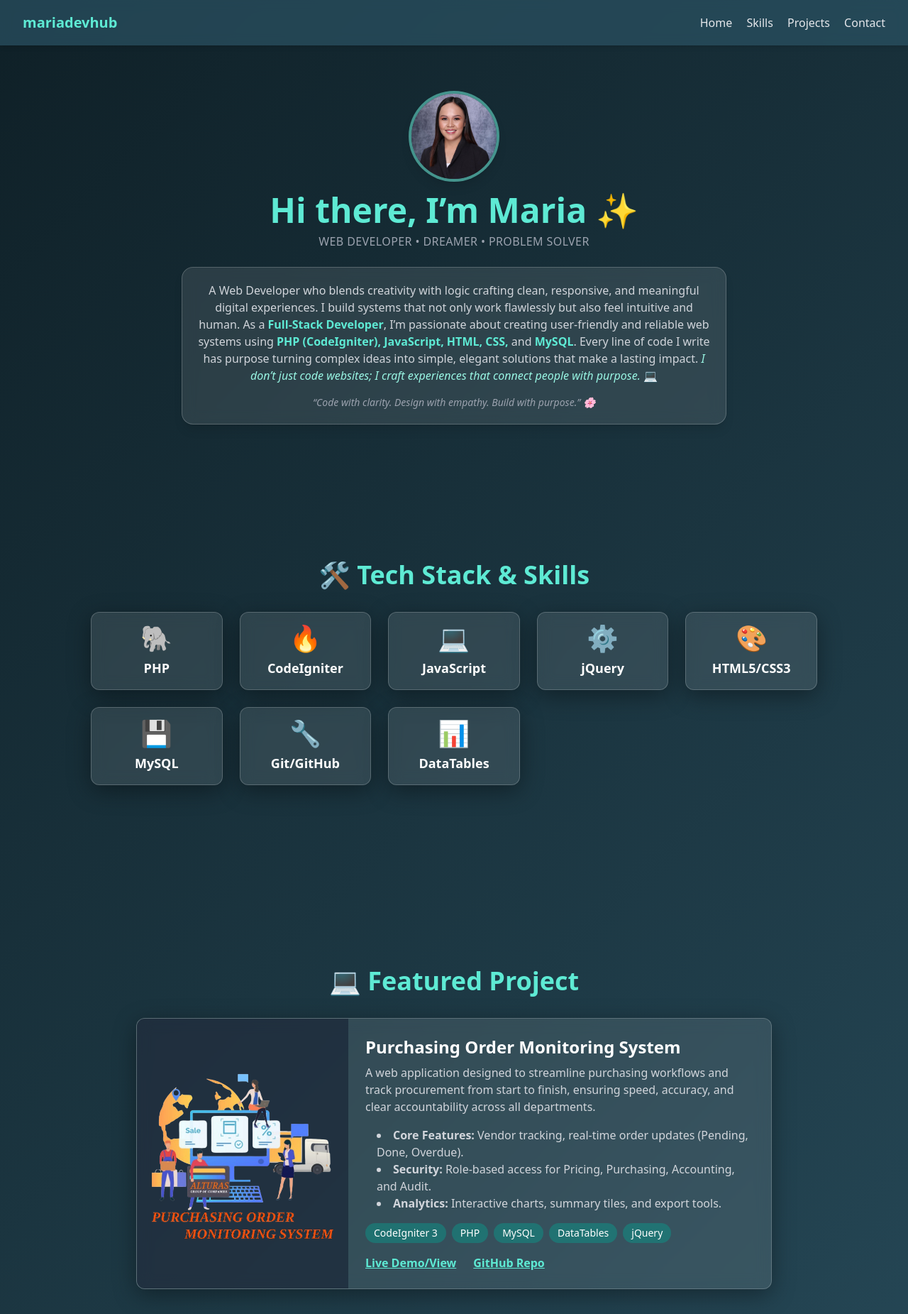
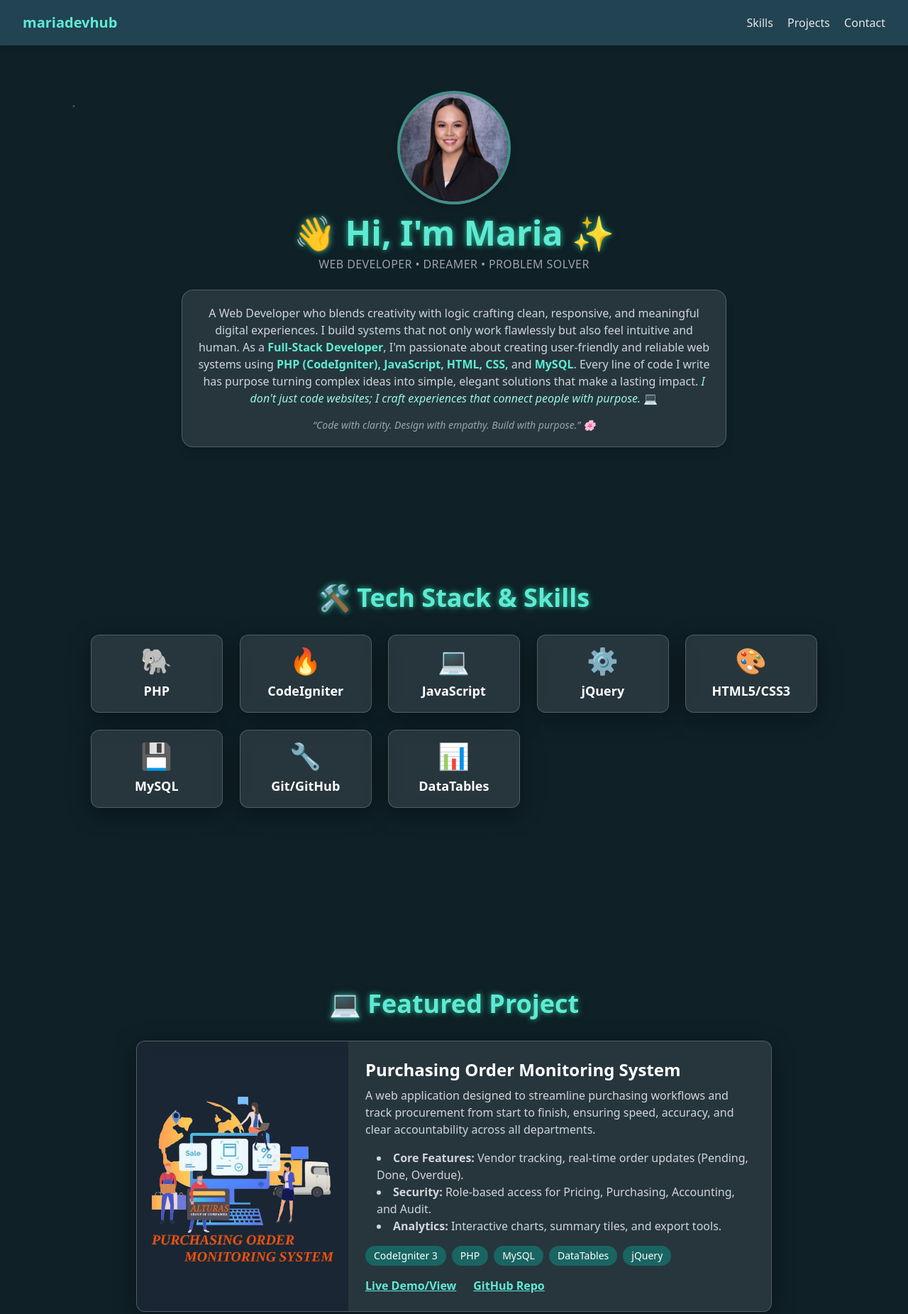
Before and after one commit to mariadevhub/mariadevhub.github.io, a plain HTML site: page index.html in a window 1280 px wide. Shown: the top 1851 px of the page at 71% size. Drawn offline with nearby package versions, Linux system fonts and the light colour scheme.

Commit message:
Update: Refactored to Teal/Dark theme and added star shower background animation.

```diff
--- a/index.html
+++ b/index.html
@@ -4,42 +4,130 @@
     <meta charset="UTF-8">
     <meta name="viewport" content="width=device-width, initial-scale=1.0">
     <title>Maria Leonilyn Naive | Web Portfolio</title>
+
     <script src="https://cdn.tailwindcss.com"></script>
+
+    <link href="https://unpkg.com/aos@2.3.4/dist/aos.css" rel="stylesheet">
+
     <style>
-        /* Custom CSS para sa Glassmorphism */
+        /* ================================================= */
+        /* 1. GLASSMORPHISM & GENERAL STYLES */
+        /* ================================================= */
         .glass-card {
-            background: rgba(255, 255, 255, 0.1); /* Gamayng transparency */
-            backdrop-filter: blur(10px); /* Frosted glass effect */
-            -webkit-backdrop-filter: blur(10px); /* Para sa Safari compatibility */
-            border: 1px solid rgba(255, 255, 255, 0.2); /* Manipis, puti nga border */
-            box-shadow: 0 8px 32px 0 rgba(0, 0, 0, 0.37); /* Gamayng shadow */
+            background: rgba(255, 255, 255, 0.1);
+            backdrop-filter: blur(10px);
+            -webkit-backdrop-filter: blur(10px);
+            border: 1px solid rgba(255, 255, 255, 0.2);
+            box-shadow: 0 8px 32px 0 rgba(0, 0, 0, 0.37);
+            transition: all 0.5s ease-in-out;
         }
+        /* Glass Card Hover Glow */
+        .glass-card:hover {
+            box-shadow: 0 0 15px rgba(52, 211, 163, 0.8), 0 8px 32px 0 rgba(0, 0, 0, 0.5); /* Teal Glow on Hover */
+        }
+
         /* Fixed Nav Bar Glass Style */
         .glass-nav {
-            background: rgba(44, 83, 100, 0.7); /* Darker, slightly transparent background */
+            background: rgba(44, 83, 100, 0.7);
             backdrop-filter: blur(8px);
             -webkit-backdrop-filter: blur(8px);
             box-shadow: 0 4px 6px -1px rgba(0, 0, 0, 0.1), 0 2px 4px -2px rgba(0, 0, 0, 0.06);
         }
-        /* I-set ang background sa tibuok page */
-        body {
-            background: linear-gradient(135deg, #0f2027, #2c5364); /* Nindot nga gradient background */
-            min-height: 100vh;
-        }
-        /* Para husto ang scroll position sa fixed header */
+
+        /* Fixed header scroll padding */
         .section-padding {
             padding-top: 6rem;
             padding-bottom: 4rem;
         }
+
+        /* Text Glow Effect */
+        .glow-text {
+            text-shadow:
+                0 0 7px rgba(52, 211, 163, 0.6),
+                0 0 12px rgba(52, 211, 163, 0.4);
+        }
+
+        /* ================================================= */
+        /* 2. NEW ANIMATED BACKGROUND (SHOWER/METEOR EFFECT) */
+        /* ================================================= */
+        body {
+            background: #0f2027; /* Solid dark base */
+            min-height: 100vh;
+            overflow-x: hidden; /* Hide horizontal scroll from animations */
+        }
+
+        /* Container for the animated stars/glitter */
+        .star-shower {
+            position: fixed;
+            top: 0;
+            left: 0;
+            width: 100%;
+            height: 100%;
+            pointer-events: none; /* Allows clicks to pass through */
+            z-index: -1; /* Keep it behind all content */
+        }
+
+        /* Styling for each star/glitter element */
+        .star-shower .star {
+            position: absolute;
+            width: 3px;
+            height: 3px;
+            background: #a9f1df; /* Light teal color */
+            border-radius: 50%;
+            opacity: 0;
+            animation: fallAndGlow linear infinite;
+        }
+
+        /* Generate multiple stars with different starting positions and delays */
+        /* This is the heart of the CSS shower effect */
+        .star-shower .star:nth-child(1) { top: 20%; left: 10%; animation-delay: 0s; animation-duration: 15s; }
+        .star-shower .star:nth-child(2) { top: 5%; left: 50%; animation-delay: 2s; animation-duration: 10s; }
+        .star-shower .star:nth-child(3) { top: 70%; left: 80%; animation-delay: 4s; animation-duration: 18s; }
+        .star-shower .star:nth-child(4) { top: 40%; left: 30%; animation-delay: 6s; animation-duration: 12s; }
+        .star-shower .star:nth-child(5) { top: 90%; left: 65%; animation-delay: 8s; animation-duration: 20s; }
+        .star-shower .star:nth-child(6) { top: 15%; left: 95%; animation-delay: 1s; animation-duration: 14s; }
+        .star-shower .star:nth-child(7) { top: 80%; left: 5%; animation-delay: 3s; animation-duration: 16s; }
+        .star-shower .star:nth-child(8) { top: 50%; left: 40%; animation-delay: 5s; animation-duration: 11s; }
+        .star-shower .star:nth-child(9) { top: 10%; left: 75%; animation-delay: 7s; animation-duration: 19s; }
+        .star-shower .star:nth-child(10) { top: 60%; left: 20%; animation-delay: 9s; animation-duration: 13s; }
+
+        /* Keyframes for the shower effect */
+        @keyframes fallAndGlow {
+            0% {
+                transform: translateY(-100vh) rotate(0deg); /* Start way above */
+                opacity: 0;
+            }
+            50% {
+                opacity: 0.8; /* Max opacity in the middle */
+                transform: translateY(0vh) translateX(100px); /* Move diagonally down */
+            }
+            100% {
+                transform: translateY(100vh) rotate(360deg); /* End below the screen */
+                opacity: 0;
+            }
+        }
+
     </style>
 </head>
 <body class="text-white font-sans">
 
+    <div class="star-shower">
+        <div class="star"></div>
+        <div class="star"></div>
+        <div class="star"></div>
+        <div class="star"></div>
+        <div class="star"></div>
+        <div class="star"></div>
+        <div class="star"></div>
+        <div class="star"></div>
+        <div class="star"></div>
+        <div class="star"></div>
+        </div>
     <nav class="glass-nav fixed top-0 w-full z-50">
         <div class="container mx-auto px-4 md:px-8 flex justify-between items-center h-16">
             <a href="#home" class="text-xl font-bold text-teal-300 hover:text-white transition">mariadevhub</a>
             <div class="space-x-4">
-                <a href="#home" class="text-gray-200 hover:text-teal-300 transition">Home</a>
+                <!-- <a href="#home" class="text-gray-200 hover:text-teal-300 transition">Home</a> -->
                 <a href="#skills" class="text-gray-200 hover:text-teal-300 transition">Skills</a>
                 <a href="#projects" class="text-gray-200 hover:text-teal-300 transition">Projects</a>
                 <a href="#contact" class="text-gray-200 hover:text-teal-300 transition">Contact</a>
@@ -49,44 +137,31 @@
 
     <div class="container mx-auto p-4 md:p-8">
 
-        <!-- <header id="home" class="text-center py-24 md:py-32 section-padding">
-
+        <header id="home" class="text-center py-16 md:py-24 section-padding" data-aos="fade-down">
             <img
                 src="maria.jpg"
                 alt="Maria Leonilyn Naive Profile"
-                class="rounded-full w-40 h-40 mx-auto mb-6 object-cover glass-card border-4 border-teal-300/50"
+                class="rounded-full w-40 h-40 mx-auto mb-4 object-cover glass-card border-4 border-teal-300/50 shadow-lg"
+                data-aos="zoom-in" data-aos-delay="300"
             >
 
-            <h3 class="text-6xl md:text-7xl font-extrabold mb-4 text-teal-300">👋 Hi, I'm Maria Leonilyn Naive</h3>
-            <p class="text-2xl italic text-gray-300">Web Developer | Building responsive websites that empower businesses to grow online.</p>
-        </header> -->
-
-        <header id="home" class="text-center py-16 md:py-24 section-padding">
-
-            <img
-                src="maria.jpg"
-                alt="Maria Leonilyn Naive Profile"
-                class="rounded-full w-32 h-32 mx-auto mb-4 object-cover glass-card border-4 border-teal-300/50 shadow-lg"
-            >
-
-            <h3 class="text-3xl md:text-5xl font-extrabold mb-2 text-teal-300">
-                Hi there, I’m Maria ✨
+            <h3 class="text-3xl md:text-5xl font-extrabold mb-2 text-teal-300 glow-text">
+                👋 Hi, I'm Maria ✨
             </h3>
 
             <p class="text-sm md:text-base text-gray-400 mb-6 tracking-wide uppercase">
                 Web Developer • Dreamer • Problem Solver
             </p>
 
-            <!-- 💻 Web Developer Description -->
-            <div class="max-w-3xl mx-auto glass-card p-5 rounded-2xl text-gray-200 shadow-lg leading-relaxed">
+            <div class="max-w-3xl mx-auto glass-card p-5 rounded-2xl text-gray-200 shadow-lg leading-relaxed" data-aos="zoom-in" data-aos-delay="500">
                 <p class="text-sm md:text-base text-gray-300 mb-4">
                     A Web Developer who blends creativity with logic crafting clean, responsive, and meaningful digital experiences.
                     I build systems that not only work flawlessly but also feel intuitive and human.
-                    As a <span class="text-teal-300 font-semibold">Full-Stack Developer</span>, I’m passionate about creating
+                    As a <span class="text-teal-300 font-semibold">Full-Stack Developer</span>, I'm passionate about creating
                     user-friendly and reliable web systems using <span class="font-semibold text-teal-300">PHP (CodeIgniter), JavaScript,
                     HTML, CSS,</span> and <span class="font-semibold text-teal-300">MySQL</span>.
                     Every line of code I write has purpose turning complex ideas into simple, elegant solutions that make a lasting impact.
-                    <span class="italic text-teal-200">I don’t just code websites; I craft experiences that connect people with purpose.</span> 💻
+                    <span class="italic text-teal-200">I don't just code websites; I craft experiences that connect people with purpose.</span> 💻
                 </p>
 
                 <p class="mt-4 text-xs md:text-sm text-gray-400 italic">
@@ -96,43 +171,42 @@
 
         </header>
 
-
         <main class="space-y-24">
             <section id="skills" class="section-padding">
-                <h2 class="text-4xl font-bold mb-8 text-center text-teal-300">🛠️ Tech Stack & Skills</h2>
+                <h2 class="text-4xl font-bold mb-8 text-center text-teal-300 glow-text" data-aos="fade-right">🛠️ Tech Stack & Skills</h2>
                 <div class="grid grid-cols-2 sm:grid-cols-3 md:grid-cols-5 gap-6 max-w-5xl mx-auto">
-                    <div class="glass-card p-4 rounded-xl text-center transition duration-300 hover:scale-105 hover:bg-teal-600/10">
+                    <div class="glass-card p-4 rounded-xl text-center transition duration-300 hover:scale-105 hover:bg-teal-600/10" data-aos="flip-up" data-aos-delay="50">
                         <span class="text-4xl">🐘</span><h3 class="text-lg font-semibold mt-2">PHP</h3>
                     </div>
-                    <div class="glass-card p-4 rounded-xl text-center transition duration-300 hover:scale-105 hover:bg-teal-600/10">
+                    <div class="glass-card p-4 rounded-xl text-center transition duration-300 hover:scale-105 hover:bg-teal-600/10" data-aos="flip-up" data-aos-delay="150">
                         <span class="text-4xl">🔥</span><h3 class="text-lg font-semibold mt-2">CodeIgniter</h3>
                     </div>
-                    <div class="glass-card p-4 rounded-xl text-center transition duration-300 hover:scale-105 hover:bg-teal-600/10">
+                    <div class="glass-card p-4 rounded-xl text-center transition duration-300 hover:scale-105 hover:bg-teal-600/10" data-aos="flip-up" data-aos-delay="250">
                         <span class="text-4xl">💻</span><h3 class="text-lg font-semibold mt-2">JavaScript</h3>
                     </div>
-                    <div class="glass-card p-4 rounded-xl text-center transition duration-300 hover:scale-105 hover:bg-teal-600/10">
+                    <div class="glass-card p-4 rounded-xl text-center transition duration-300 hover:scale-105 hover:bg-teal-600/10" data-aos="flip-up" data-aos-delay="350">
                         <span class="text-4xl">⚙️</span><h3 class="text-lg font-semibold mt-2">jQuery</h3>
                     </div>
-                    <div class="glass-card p-4 rounded-xl text-center transition duration-300 hover:scale-105 hover:bg-teal-600/10">
+                    <div class="glass-card p-4 rounded-xl text-center transition duration-300 hover:scale-105 hover:bg-teal-600/10" data-aos="flip-up" data-aos-delay="450">
                         <span class="text-4xl">🎨</span><h3 class="text-lg font-semibold mt-2">HTML5/CSS3</h3>
                     </div>
-                    <div class="glass-card p-4 rounded-xl text-center transition duration-300 hover:scale-105 hover:bg-teal-600/10">
+                    <div class="glass-card p-4 rounded-xl text-center transition duration-300 hover:scale-105 hover:bg-teal-600/10" data-aos="flip-up" data-aos-delay="550">
                         <span class="text-4xl">💾</span><h3 class="text-lg font-semibold mt-2">MySQL</h3>
                     </div>
-                    <div class="glass-card p-4 rounded-xl text-center transition duration-300 hover:scale-105 hover:bg-teal-600/10">
+                    <div class="glass-card p-4 rounded-xl text-center transition duration-300 hover:scale-105 hover:bg-teal-600/10" data-aos="flip-up" data-aos-delay="650">
                         <span class="text-4xl">🔧</span><h3 class="text-lg font-semibold mt-2">Git/GitHub</h3>
                     </div>
-                    <div class="glass-card p-4 rounded-xl text-center transition duration-300 hover:scale-105 hover:bg-teal-600/10">
+                    <div class="glass-card p-4 rounded-xl text-center transition duration-300 hover:scale-105 hover:bg-teal-600/10" data-aos="flip-up" data-aos-delay="750">
                         <span class="text-4xl">📊</span><h3 class="text-lg font-semibold mt-2">DataTables</h3>
                     </div>
                 </div>
             </section>
 
             <section id="projects" class="section-padding">
-                <h2 class="text-4xl font-bold mb-8 text-center text-teal-300">💻 Featured Project</h2>
+                <h2 class="text-4xl font-bold mb-8 text-center text-teal-300 glow-text" data-aos="fade-left">💻 Featured Project</h2>
 
                 <div class="grid md:grid-cols-1 gap-8 max-w-4xl mx-auto">
-                    <div class="glass-card rounded-xl overflow-hidden transition duration-300 hover:shadow-teal-500/50 hover:shadow-2xl">
+                    <div class="glass-card rounded-xl overflow-hidden transition duration-300 hover:shadow-teal-500/50 hover:shadow-2xl" data-aos="zoom-in-up">
 
                         <div class="md:flex">
 
@@ -172,17 +246,12 @@
                         </div>
                     </div>
                 </div>
-
-                <!-- <p class="text-center text-gray-400 mt-8">
-                    Got more cool projects? Just duplicate the card above and showcase your next masterpiece!
-                </p> -->
             </section>
 
+            <section id="contact" class="section-padding">
+                <h2 class="text-4xl font-bold mb-8 text-center text-teal-300 glow-text" data-aos="fade-up">📧 Get In Touch</h2>
 
-            <section id="contact" class="section-padding">
-                <h2 class="text-4xl font-bold mb-8 text-center text-teal-300">📧 Get In Touch</h2>
-
-                <div class="glass-card p-8 rounded-xl max-w-2xl mx-auto">
+                <div class="glass-card p-8 rounded-xl max-w-2xl mx-auto" data-aos="zoom-in">
                     <p class="mb-6 text-lg text-center">
                         I am currently open to new opportunities for collaboration or full-time roles. Send me a message, and let's build something amazing together!
                     </p>
@@ -216,7 +285,7 @@
                         </button>
                     </form>
 
-                    <div class="flex flex-col sm:flex-row justify-center space-y-4 sm:space-y-0 sm:space-x-6 mt-8 border-t border-gray-700/50 pt-6">
+                    <div class="flex flex-col sm:flex-row justify-center space-y-4 sm:space-y-0 sm:space-x-6 mt-8 border-t border-gray-700/50 pt-6" data-aos="fade-up" data-aos-delay="200">
                         <a href="https://github.com/mariadevhub" target="_blank" class="text-teal-300 hover:text-white transition text-lg flex items-center justify-center">
                             <span class="text-2xl mr-2">🐙</span> GitHub
                         </a>
@@ -238,5 +307,14 @@
 
     </div>
 
+    <script src="https://unpkg.com/aos@2.3.4/dist/aos.js"></script>
+    <script>
+        // Initialize AOS
+        AOS.init({
+            duration: 1000, // Animation duration in milliseconds
+            once: true,     // Animation only runs once on first load
+        });
+    </script>
+
 </body>
 </html>
```
